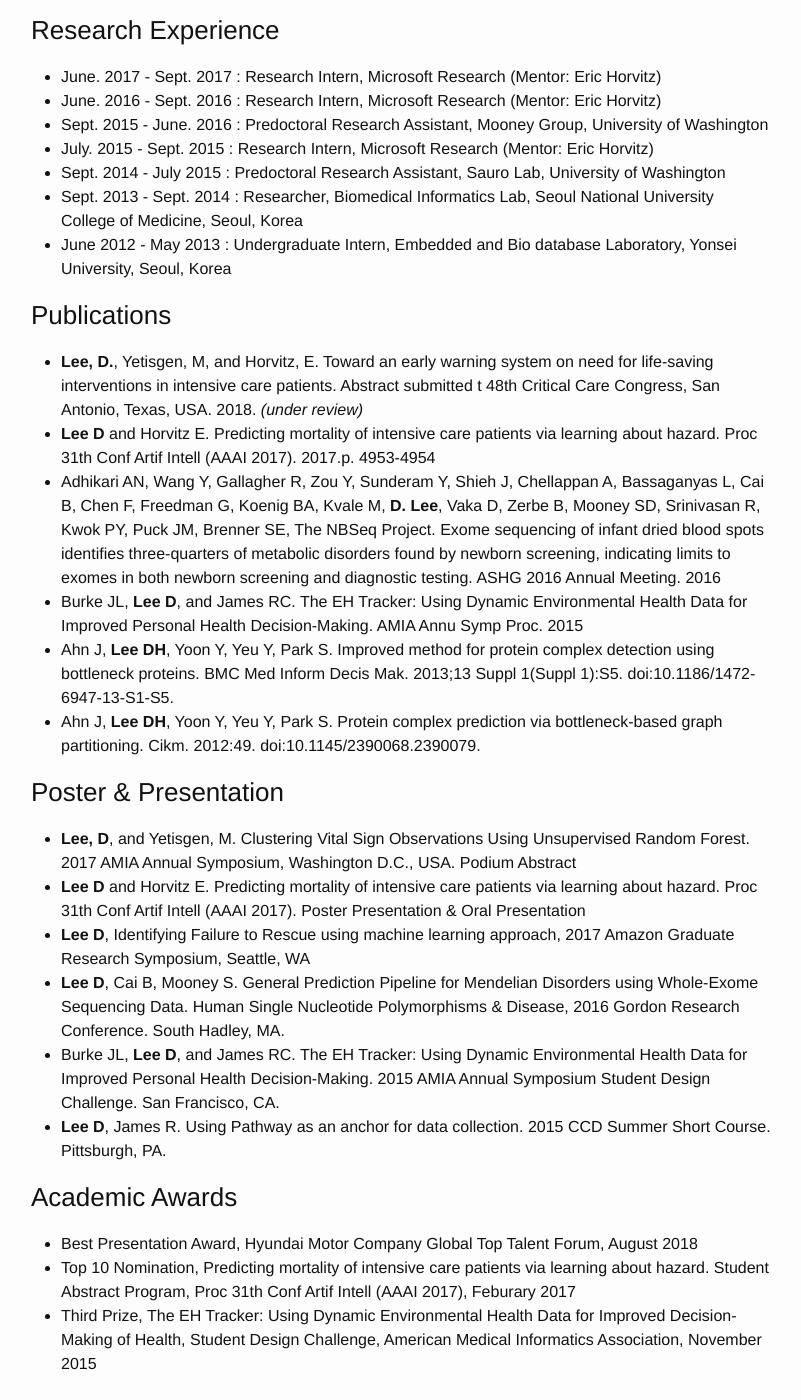
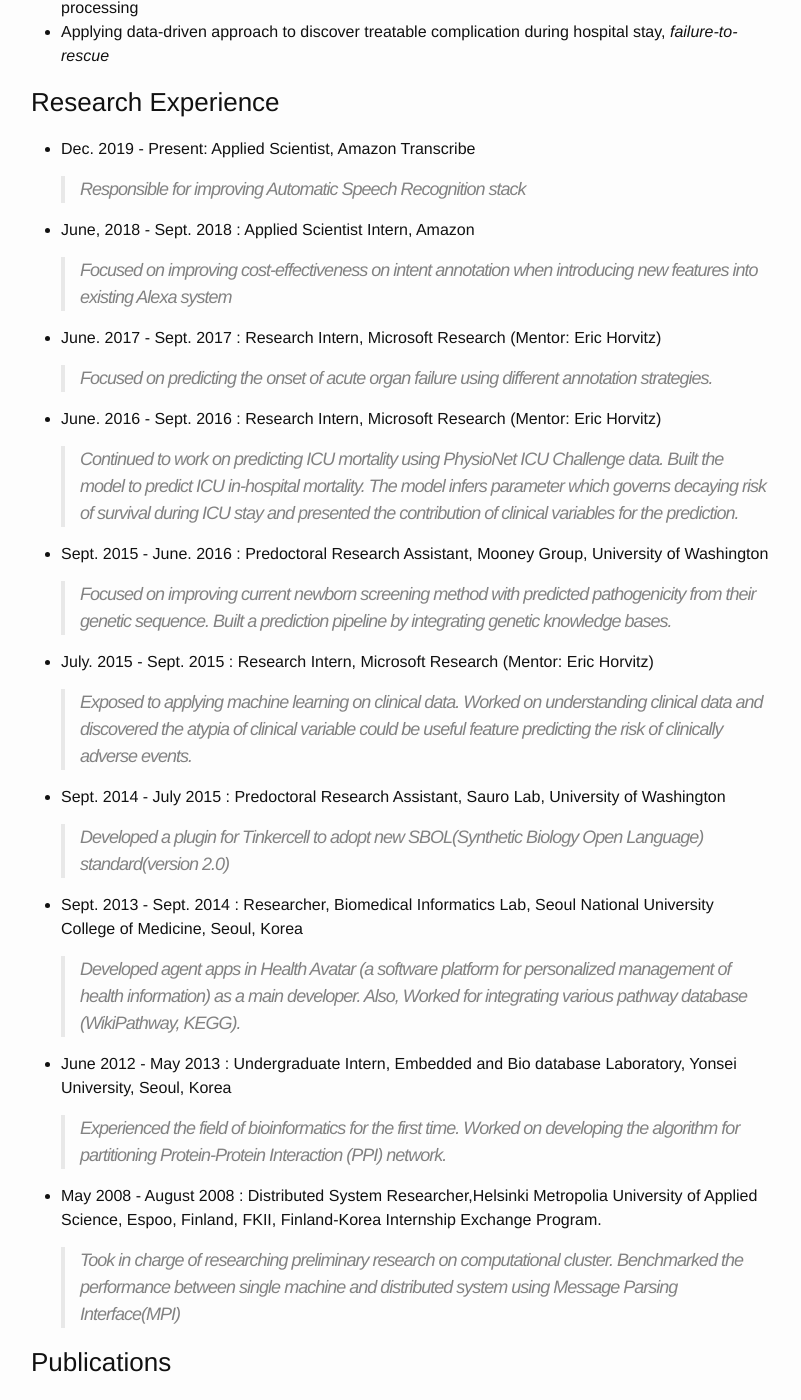
Before and after one commit to dhlee4/dhlee4.github.io, a Jekyll site: the page built from CV.md, in a window 1280 px wide and 1400 px high, scrolled down 630 px. Shown: the whole window, without its empty margins (239-1040 px from the left). Built offline with Jekyll 4.4.1, drawn with Linux system fonts in a browser that asks for light colours; our own code applies the rules of GitHub Pages for plain Markdown files; some of the changed text lies outside the part shown.

Commit message:
Update CV.md

```diff
--- a/CV.md
+++ b/CV.md
@@ -1,40 +1,72 @@
+
 Dae Hyun Lee
-============
+===========
 
 ### Education
-- Doctor of Philosophy (Sept. 2014 - Present)
+- Doctor of Philosophy (Sept. 2014 - Dec. 2019)
 	- University of Washington, School of Medicine
 	- Department of Biomedical Informatics and Medical Education
 	- Research Advisor: Dr. Meliha Yetisgen and Dr. Eric Horvitz
+	- Dissertation: Predictive Approaches for Acute Adverse Events in Electronic Health Records
 - Bachelor of Engineering (Mar. 2006 - Aug. 2014)
 	- Yonsei University, College of Engineering
 	- Department of Computer Science
 	- Mandatory Military Service: Nov. 2009 - Sep. 2011
 
-###  Resarch interest
-- Buildling *prediction model* on clinical data using machine learning
+###  Research interest
+- Automatic Speech Recognition
+- Building *prediction model* on clinical data using machine learning
 - Extracting novel concepts indicating *patient deterioration* from clinical notes using natural language processing
-- Applying data-driven approach to discover early signs of patient deterioration, *Failure to Rescue*
+- Applying data-driven approach to discover treatable complication during hospital stay, *failure-to-rescue*
 
 ### Research Experience
+- Dec. 2019 - Present: Applied Scientist, Amazon Transcribe
+
+	> Responsible for improving Automatic Speech Recognition stack
+
+- June, 2018 - Sept. 2018 : Applied Scientist Intern, Amazon
+
+	> Focused on improving cost-effectiveness on intent annotation when introducing new features into existing Alexa system
+
 - June. 2017 - Sept. 2017 : Research Intern, Microsoft Research (Mentor: Eric Horvitz)
+
+	> Focused on predicting the onset of acute organ failure using different annotation strategies.
+
 - June. 2016 - Sept. 2016 : Research Intern, Microsoft Research (Mentor: Eric Horvitz)
-- Sept. 2015 - June. 2016 : Predoctoral Research Assistant, Mooney Group<mooneygroup>, University of Washington
+
+	> Continued to work on predicting ICU mortality using PhysioNet ICU Challenge data. Built the model to predict ICU in-hospital mortality. The model infers parameter which governs decaying risk of survival during ICU stay and presented the contribution of clinical variables for the prediction.
+
+- Sept. 2015 - June. 2016 : Predoctoral Research Assistant, Mooney Group, University of Washington
+
+	> Focused on improving current newborn screening method with predicted pathogenicity from their genetic sequence. Built a prediction pipeline by integrating genetic knowledge bases.
 - July. 2015 - Sept. 2015 : Research Intern, Microsoft Research (Mentor: Eric Horvitz)
-- Sept. 2014 - July 2015 : Predoctoral Research Assistant, Sauro Lab<saurogroup>, University of Washington
+
+	> Exposed to applying machine learning on clinical data. Worked on understanding clinical data and discovered the atypia of clinical variable could be useful feature predicting the risk of clinically adverse events.
+- Sept. 2014 - July 2015 : Predoctoral Research Assistant, Sauro Lab, University of Washington
+
+	> Developed a plugin for Tinkercell to adopt new SBOL(Synthetic Biology Open Language) standard(version 2.0)
 - Sept. 2013 - Sept. 2014 : Researcher, Biomedical Informatics Lab, Seoul National University College of Medicine, Seoul, Korea
+
+	> Developed agent apps in Health Avatar (a software platform for personalized management of health information) as a main developer. Also, Worked for integrating various pathway database (WikiPathway, KEGG).
 -  June 2012 - May 2013 : Undergraduate Intern, Embedded and Bio database Laboratory, Yonsei University, Seoul, Korea
 
+	> Experienced the field of bioinformatics for the first time. Worked on developing the algorithm for partitioning Protein-Protein Interaction (PPI) network.
+- May 2008 - August 2008 : Distributed System Researcher,Helsinki Metropolia University of Applied Science, Espoo, Finland, FKII, Finland-Korea Internship Exchange Program.
+
+	> Took in charge of researching preliminary research on computational cluster. Benchmarked the performance between single machine and distributed system using Message Parsing Interface(MPI)
+
 ### Publications
-- **Lee, D.**, Yetisgen, M, and Horvitz, E. Toward an early warning system on need for life-saving interventions	in	intensive	care patients. Abstract submitted t 48th Critical Care Congress, San Antonio, Texas, USA. 2018. *(under review)*
-- **Lee D** and Horvitz E. Predicting mortality of intensive care patients via learning about hazard. Proc 31th Conf Artif Intell (AAAI 2017). 2017.p. 4953-4954
-- Adhikari AN, Wang Y, Gallagher R, Zou Y, Sunderam Y, Shieh J, Chellappan A, Bassaganyas L, Cai B, Chen F, Freedman G, Koenig BA, Kvale M, **D. Lee**, Vaka D, Zerbe B, Mooney SD, Srinivasan R, Kwok PY, Puck JM, Brenner SE, The NBSeq Project. Exome sequencing of infant dried blood spots identifies three-quarters of metabolic disorders found by newborn screening, indicating limits to exomes in both newborn screening and diagnostic testing. ASHG 2016 Annual Meeting. 2016
-- Burke JL, **Lee D**, and James RC. The EH Tracker: Using Dynamic Environmental Health Data for Improved Personal Health Decision-Making. AMIA Annu Symp Proc. 2015
-- Ahn J, **Lee DH**, Yoon Y, Yeu Y, Park S. Improved method for protein complex detection using bottleneck proteins. BMC Med Inform Decis Mak. 2013;13 Suppl 1(Suppl 1):S5. doi:10.1186/1472-6947-13-S1-S5.
-- Ahn J, **Lee DH**, Yoon Y, Yeu Y, Park S. Protein complex prediction via bottleneck-based graph partitioning. Cikm. 2012:49. doi:10.1145/2390068.2390079.
+ - **Lee DH**, Yetisgen M, Vanderwende L, Horvitz E. Predicting severe clinical events by learning about life-saving actions and outcomes using distant supervision. Journal of biomedical informatics. 2020 Jul 1;107:103425.
+ - **Lee D** and Horvitz E. Predicting mortality of intensive care patients via learning about hazard. Proc 31th Conf Artif Intell (AAAI 2017). 2017.p. 4953-4954
+ - Adhikari AN, Wang Y, Gallagher R, Zou Y, Sunderam Y, Shieh J, Chellappan A, Bassaganyas L, Cai B, Chen F, Freedman G, Koenig BA, Kvale M, **D. Lee**, Vaka D, Zerbe B, Mooney SD, Srinivasan R, Kwok PY, Puck JM, Brenner SE, The NBSeq Project. Exome sequencing of infant dried blood spots identifies three-quarters of metabolic disorders found by newborn screening, indicating limits to exomes in both newborn screening and diagnostic testing. ASHG 2016 Annual Meeting. 2016
+ - Burke JL, **Lee D**, and James RC. The EH Tracker: Using Dynamic Environmental Health Data for Improved Personal Health Decision-Making. AMIA Annu Symp Proc. 2015
+ - Ahn J, **Lee DH**, Yoon Y, Yeu Y, Park S. Improved method for protein complex detection using bottleneck proteins. BMC Med Inform Decis Mak. 2013;13 Suppl 1(Suppl 1):S5. doi:10.1186/1472-6947-13-S1-S5.
+ - Ahn J, **Lee DH**, Yoon Y, Yeu Y, Park S. Protein complex prediction via bottleneck-based graph partitioning. Cikm. 2012:49. doi:10.1145/2390068.2390079.
 
 ### Poster & Presentation
- - **Lee, D**, and Yetisgen, M. Clustering Vital Sign Observations Using Unsupervised Random Forest. 2017 AMIA Annual Symposium, Washington D.C., USA. Podium Abstract
+ - **Lee D**, Yetisgen M, Horvitz E. Learning about Life-Saving Interventions to Predict the Risk of Acute Organ Failures. 2018 AMIA Annual Symposium Podium Abstract. San Francisco CA, USA
+ - **Lee D**, Yetisgen M, and Horvitz E. Predicting Next Day Need for Life-Saving Interventions in Intensive Care Patients. 2018 SCCM Annual Congress. San Antonio, TX.
+ - **Lee D** and Yetisgen M. Clustering Vital Sign Observations Using Unsupervised Random Forest. 2017 AMIA Annual Symposium Podium Abstract. Washington DC. USA
  - **Lee D** and Horvitz E. Predicting mortality of intensive care patients via learning about hazard. Proc 31th Conf Artif Intell (AAAI 2017). Poster Presentation & Oral Presentation
  - **Lee D**, Identifying Failure to Rescue using machine learning approach, 2017 Amazon Graduate Research Symposium, Seattle, WA
  - **Lee D**, Cai B, Mooney S. General Prediction Pipeline for Mendelian Disorders using Whole-Exome Sequencing Data. Human Single Nucleotide Polymorphisms & Disease,
@@ -42,7 +74,53 @@ Dae Hyun Lee
  - Burke JL, **Lee D**, and James RC. The EH Tracker: Using Dynamic Environmental Health Data for Improved Personal Health Decision-Making. 2015 AMIA Annual Symposium Student Design Challenge. San Francisco, CA.
  - **Lee D**, James R. Using Pathway as an anchor for data collection. 2015 CCD Summer Short Course. Pittsburgh, PA.
 
+### Teaching
+ - Teaching Assistant, CSE 546, Machine Learning, Autumn 2016
+	 - 	Instructor : Sham Kakade
+ -  Teaching Assistant, CSE 446, Machine Learning, Winter 2017
+	 -  Instructor: Emily Fox
+ -  Teaching Assistant, CSE 446, Machine Learning, Spring 2017
+	 -  Instructor: Ali Farhadi
+ -  Teaching Assistant, CSE 546, Machine Learning, Autumn 2017
+	 -  Instructor: Kevin Jamieson
+ -  Teaching Assistant, CSE 599, Adaptive Machine Learning, Winter 2018
+	 -  Instructor: Kevin Jamieson
+ -  Teaching Assistant, CSE 573, Artificial Intelligence I, Winter 2019
+	 -  Instructor: Hannaneh Hajishirzi
+ -  Teaching Assistant, CSE 599 D1, Advanced Natural Language Processing, Spring 2019
+	 -  Instructor: Hannaneh Hajishirzi
+
 ### Academic Awards
- - Best Presentation Award, Hyundai Motor Company Global Top Talent Forum, August 2018
- - Top 10 Nomination, Predicting mortality of intensive care patients via learning about hazard. Student Abstract Program, Proc 31th Conf Artif Intell (AAAI 2017), Feburary 2017
+
+ - Best Presenter Award, Failure to Rescue: Predicting Patient Deterioration using Machine Learning, Global Top Talent Forum by Hyundai Motor Company, August 2017, San Diego, CA
+ -  Top 10 Student Abstract Nomination, **Lee D** and Horvitz E. Predicting mortality of intensive care patients via learning about hazard. Proc 31th Conf Artif Intell (AAAI 2017)
  - Third Prize, The EH Tracker: Using Dynamic Environmental Health Data for Improved Decision-Making of Health, Student Design Challenge, American Medical Informatics Association, November 2015
+ - College Honors, Yonsei University, Korea, Spring 2012, Fall 2012
+ - Second Prize, ARII - Blog Search Engine Using Coord(NHNDev) and Lucene(Apache), Winter of Code, NCSoft, Korea, March 2009
+ - Bronze Medal, Korea Olympiad in Informatics, Korea, 2001
+ - First Prize, Korea Olympiad in Informatics, Incheon, 2001, 2003
+ - Gold Medal, Korea Olympiad in Informatics, Incheon, 2000, 2002, 2004
+
+
+### Scholorship
+- Hyundai Motor Company Fellowship, January 2018 - December 2019
+	- Offer-based fellowship from Hyundai Motor Company. Supports $2,000 per month as stipend.
+- GKS Global Korea Scholarship, September 2014 - August 2016
+	 - Scholarship from Korean Government. 66 students who are expected to pursue graduate studies in foreign countries were selected for the scholarship. Supported $31,000 for 2014 and $40,000 for 2015
+ - JinRee Scholorship for academic excellence, Yonsei University, March 2007, March 2012
+
+### Service
+ - Volunteer, University of Washington Engineering Discovery Days, 2015
+ - Military Service, discharged as sergeant, Korean Augmentation to US Army, 19th Expeditionary Sustainment Command, 8th US Army, Nov. 2009 - Sept. 2011
+ 	- ARCOM(Army Commendation Medal)
+	- MOVSM(Military Outstanding Volunteer Service Medal)
+
+### Language Skill
+ - Korean: Native
+ - English: Fluent (speaking, reading, writing)
+ - Japanese: Intermediate (speaking); Basic (reading, writing)
+
+### Other
+ - Graduate student member
+ 	- American Medical Informatics Association
+ 	- Society of Critical Care Medicine
```
